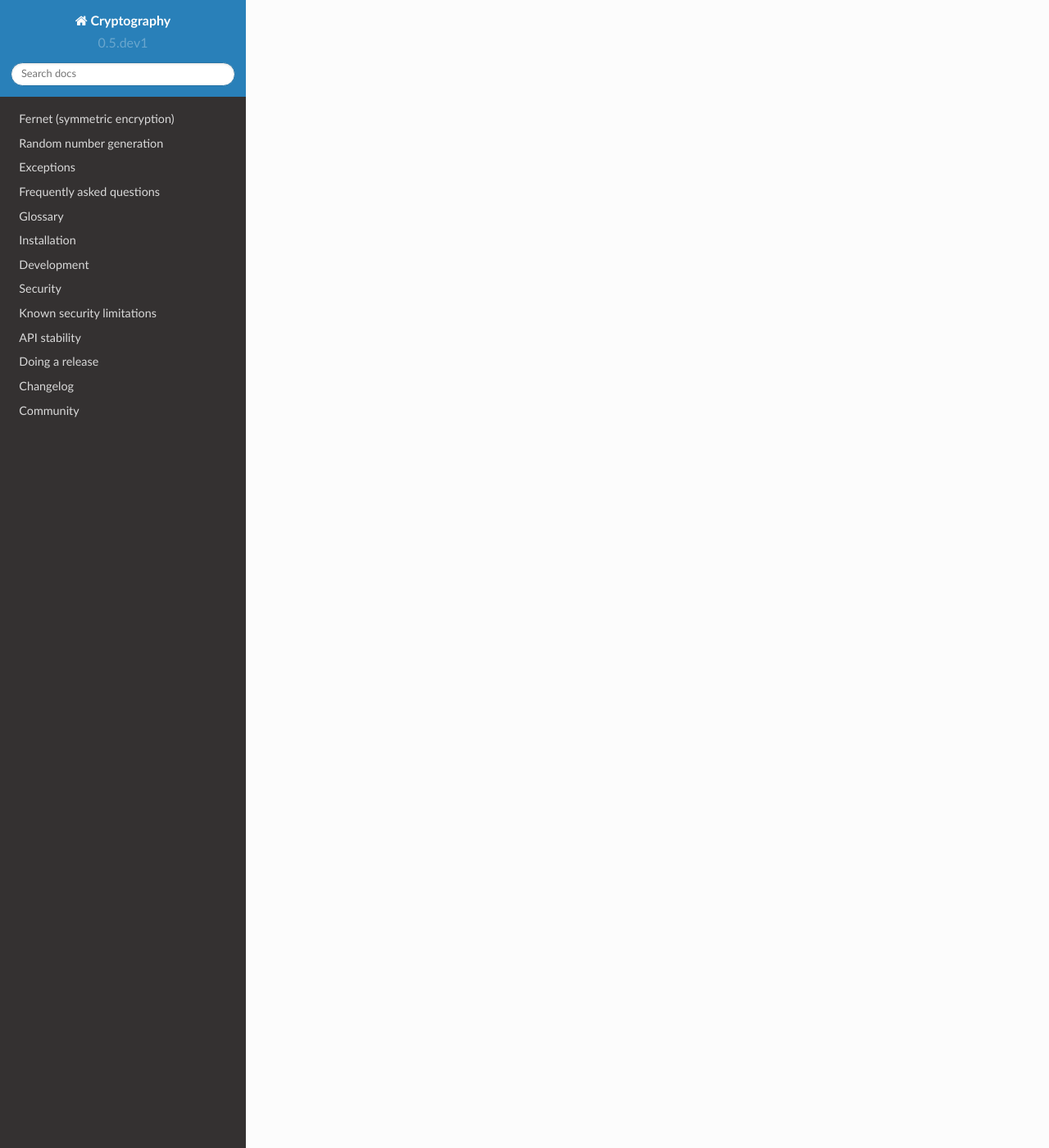
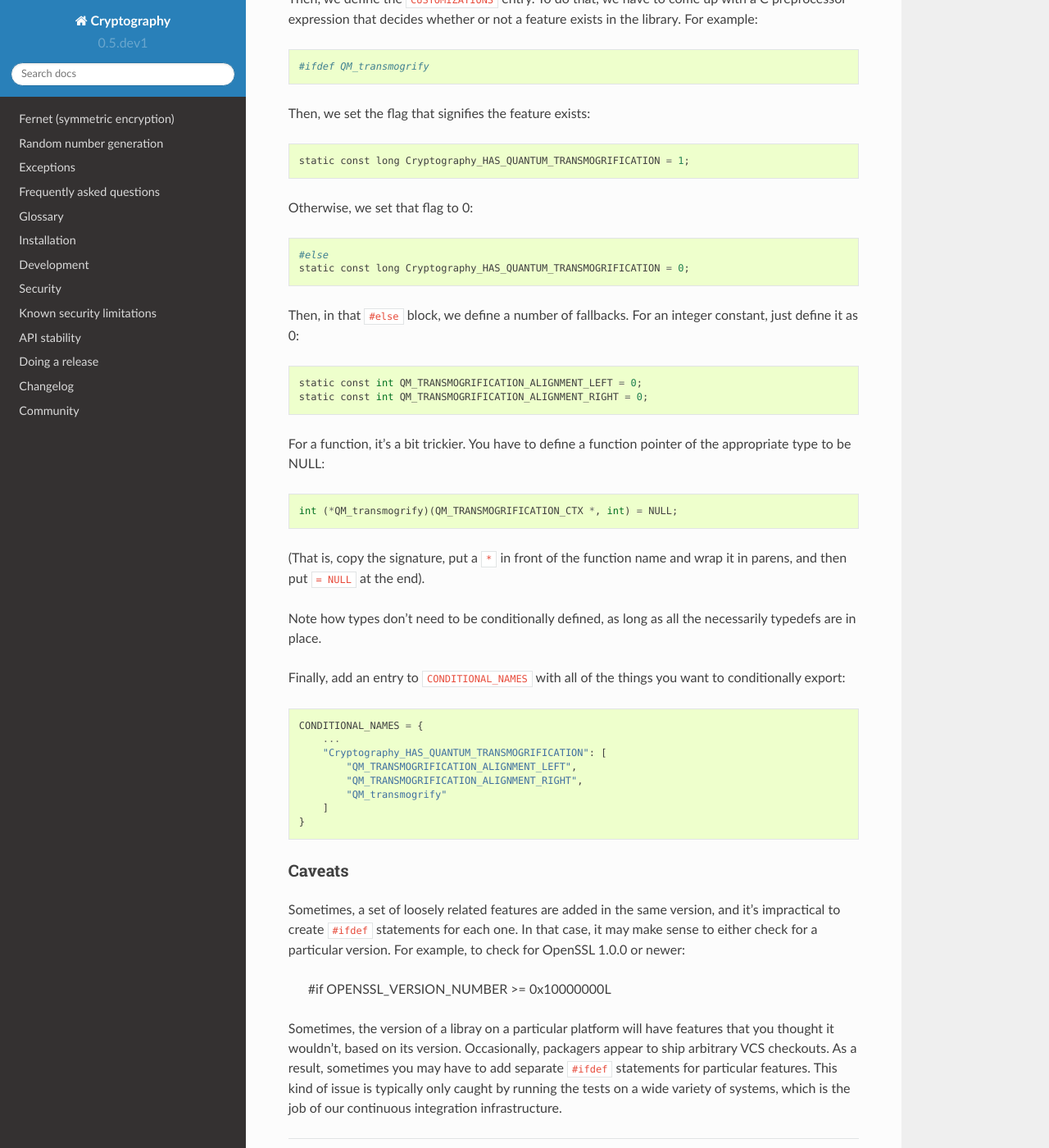
Before and after one commit to WebKing0121/cryptography, a Sphinx documentation site: the page built from docs/development/c-bindings.rst, in a window 1280 px wide and 1400 px high, scrolled down 1419 px. Shown: the whole window at 82% size. Built offline with Sphinx 7.4.7 and the Read the Docs theme 2.0.0, drawn with Linux system fonts in a browser that asks for light colours; pages that are not in the unit, such as notebooks, are missing from menus; some of the changed text lies outside the part shown.

Commit message:
Add docs about exposing features in C bindings

```diff
--- a/docs/development/c-bindings.rst
+++ b/docs/development/c-bindings.rst
@@ -6,3 +6,115 @@ C bindings are bindings to C libraries, using cffi_ whenever possible.
 .. _cffi:: http://cffi.readthedocs.org
 
 Bindings live in :py:mod:`cryptography.hazmat.bindings`.
+
+Adding constant, types, functions...
+------------------------------------
+
+You can create bindings for any name that exists in some version of
+the library you're binding against. However, the project also has to
+keep supporting older versions of the library. In order to acchieve
+this, binding modules have ``CUSTOMIZATIONS`` and
+``CONDITIONAL_NAMES`` constants.
+
+Let's say you want to enable quantum transmogrification. The upstream
+library implements this as the following API::
+
+    static const int QM_TRANSMOGRIFICATION_ALIGNMENT_LEFT;
+    static const int QM_TRANSMOGRIFICATION_ALIGNMENT_RIGHT;
+    typedef ... QM_TRANSMOGRIFICATION_CTX;
+    int QM_transmogrify(QM_TRANSMOGRIFICATION_CTX *, int);
+
+To start, create a new constant that defines if the *actual* library
+has the feature you want, and add it to ``TYPES``::
+
+    static const long Cryptography_HAS_QUANTUM_TRANSMOGRIFICATION;
+
+This should start with ``Cryptography_``, since we're adding it in
+this library. This prevents namespace collisions.
+
+Then, define the actual features (constants, types, functions...) you
+want to expose. If it's a constant, just add it to ``TYPES``::
+
+    static const int QM_TRANSMOGRIFICATION_ALIGNMENT_LEFT;
+    static const int QM_TRANSMOGRIFICATION_ALIGNMENT_RIGHT;
+
+If it's a struct, add it to ``TYPES`` as well. The following is an
+opaque struct::
+
+    typedef ... QM_TRANSMOGRIFICATION_CTX;
+
+... but you can also make some or all items in the struct accessible::
+
+    typedef struct {
+        /* Fundamental constant k for your particular universe */
+        BIGNUM *k;
+        ...;
+    } QM_TRANSMOGRIFICATION_CTX;
+
+Confusingly, functions that aren't always available on all supported
+versions of the library, should be defined in ``MACROS`` and *not* in
+``FUNCTIONS``. Fortunately, you just have to copy the signature::
+
+    int QM_transmogrify(QM_TRANSMOGRIFICATION_CTX *, int);
+
+Then, we define the ``CUSTOMIZATIONS`` entry. To do that, we have to
+come up with a C preprocessor expression that decides whether or not a
+feature exists in the library. For example::
+
+    #ifdef QM_transmogrify
+
+Then, we set the flag that signifies the feature exists::
+
+    static const long Cryptography_HAS_QUANTUM_TRANSMOGRIFICATION = 1;
+
+Otherwise, we set that flag to 0::
+
+    #else
+    static const long Cryptography_HAS_QUANTUM_TRANSMOGRIFICATION = 0;
+
+Then, in that ``#else`` block, we define a number of fallbacks. For an
+integer constant, just define it as 0::
+
+    static const int QM_TRANSMOGRIFICATION_ALIGNMENT_LEFT = 0;
+    static const int QM_TRANSMOGRIFICATION_ALIGNMENT_RIGHT = 0;
+
+For a function, it's a bit trickier. You have to define a function
+pointer of the appropriate type to be NULL::
+
+    int (*QM_transmogrify)(QM_TRANSMOGRIFICATION_CTX *, int) = NULL;
+
+(That is, copy the signature, put a ``*`` in front of the function
+name and wrap it in parens, and then put ``= NULL`` at the end).
+
+Note how types don't need to be conditionally defined, as long as all
+the necessarily typedefs are in place.
+
+Finally, add an entry to ``CONDITIONAL_NAMES`` with all of the things
+you want to conditionally export::
+
+    CONDITIONAL_NAMES = {
+        ...
+        "Cryptography_HAS_QUANTUM_TRANSMOGRIFICATION": [
+            "QM_TRANSMOGRIFICATION_ALIGNMENT_LEFT",
+            "QM_TRANSMOGRIFICATION_ALIGNMENT_RIGHT",
+            "QM_transmogrify"
+        ]
+    }
+
+Caveats
+~~~~~~~
+
+Sometimes, a set of loosely related features are added in the same
+version, and it's impractical to create ``#ifdef`` statements for each
+one. In that case, it may make sense to either check for a particular
+version. For example, to check for OpenSSL 1.0.0 or newer:
+
+    #if OPENSSL_VERSION_NUMBER >= 0x10000000L
+
+Sometimes, the version of a libray on a particular platform will have
+features that you thought it wouldn't, based on its version.
+Occasionally, packagers appear to ship arbitrary VCS checkouts. As a
+result, sometimes you may have to add separate ``#ifdef`` statements
+for particular features. This kind of issue is typically only caught
+by running the tests on a wide variety of systems, which is the job of
+our continuous integration infrastructure.
```
